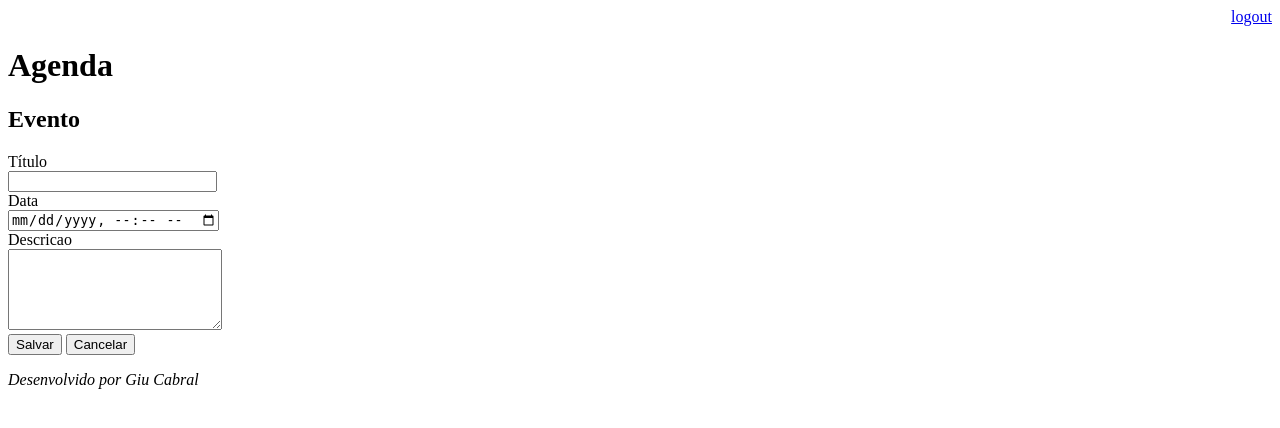
After one commit to giucabral/agenda_python, a Django app: page /agenda/evento/ in a window 1280 px wide. The commit adds this page. Shown: the top 428 px of the page. Run offline with Django 3.2, Linux system fonts and the light colour scheme; a user stored in the database is signed in.

Commit message:
Incluído template para inserção de eventos na agenda. Incluído o .gitignore para ignorar os arquivos compilados

```diff
--- a/agenda/urls.py
+++ b/agenda/urls.py
@@ -22,6 +22,12 @@ from django.views.generic import RedirectView
 urlpatterns = [
     path('admin/', admin.site.urls),
     path('agenda/', views.lista_eventos),
+    path('agenda/evento/', views.evento),
+    path('agenda/evento/submit', views.submit_evento),
     #path('', views.index)
-    path('', RedirectView.as_view(url='/agenda/'))
+    path('', RedirectView.as_view(url='/agenda/')),
+    path('login/', views.login_user),
+    path('login/submit', views.submit_login),
+    path('logout/', views.logout_user)
+
 ]
--- a/core/templates/agenda.html
+++ b/core/templates/agenda.html
@@ -2,6 +2,9 @@
 
 {% block content %}
     <h2>Agendamentos</h2>
+    <a href="evento">
+        <button type="button">Novo Evento</button>
+    </a>
 
     <ul style='font-size: 18px'>
         {% for evento in eventos %}
--- /dev/null
+++ b/core/templates/evento.html
@@ -0,0 +1,25 @@
+{% extends 'model-page.html' %}
+
+{% block content %}
+
+<h2>Evento</h2>
+<form action="submit" method="POST"> {% csrf_token %}
+    <label>Título</label>
+    <br>
+    <input type="text" name="titulo" size=23>
+    <br>
+    <label>Data</label>
+    <br>
+    <input type="datetime-local" name="data_evento" size=23>
+    <br>
+    <label>Descricao</label>
+    <br>
+    <textarea name="descricao" rows="5" cols="24"></textarea>
+    <br>
+    <button type="submit">Salvar</button>
+    <a href="/">
+    <button type="button">Cancelar</button>
+    </a>
+</form>
+
+{% endblock %}
--- a/core/views.py
+++ b/core/views.py
@@ -40,3 +40,19 @@ def lista_eventos(request):
     evento = Evento.objects.filter(usuario=usuario)
     dados = {'eventos': evento}
     return render(request, 'agenda.html', dados)
+
+@login_required(login_url='/login/')
+def evento(request):
+    return render(request, 'evento.html')
+
+def submit_evento(request):
+    if request.POST:
+        titulo = request.POST.get('titulo')
+        data_evento = request.POST.get('data_evento')
+        descricao = request.POST.get('descricao')
+        usuario = request.user
+        Evento.objects.create(titulo=titulo,
+                            data_evento=data_evento,
+                            descricao=descricao,
+                            usuario=usuario)
+    return redirect('/')
```
Also changed, not shown: db.sqlite3, 2 other files.
